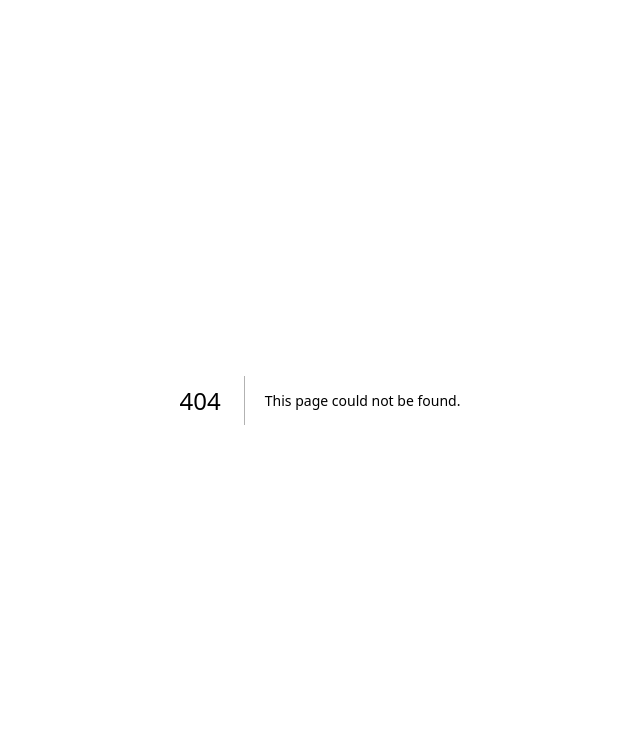
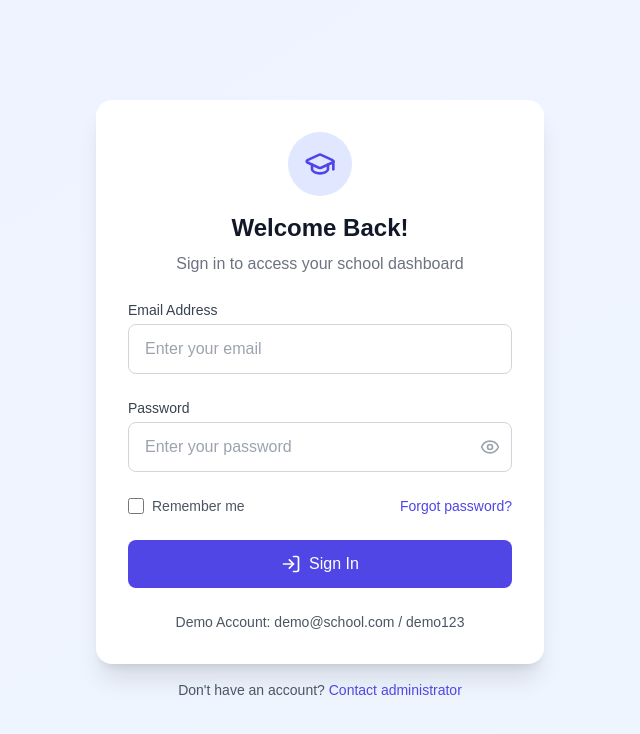
Before and after one commit to lcspaiva87/brightwoodacademy, a Next.js app: page /auth/sign-in in a window 1280 px wide. Before the commit this address had no page. Shown: the top 734 px of the page, without its empty margins (320-960 px from the left). Built offline with nearby package versions, Linux system fonts and the light colour scheme.

Commit message:
fix:login page with authentication form and password display functionality

```diff
--- /dev/null
+++ b/src/app/auth/sign-in/page.tsx
@@ -0,0 +1,145 @@
+'use client';
+import React, { useState } from 'react';
+import { Eye, EyeOff, LogIn, GraduationCap } from 'lucide-react';
+import { Input } from '@/components/Inputs';
+
+interface LoginForm {
+  email: string;
+  password: string;
+}
+
+export default function SignInPage() {
+  const [form, setForm] = useState<LoginForm>({ email: '', password: '' });
+  const [showPassword, setShowPassword] = useState(false);
+  const [error, setError] = useState('');
+  const [isLoading, setIsLoading] = useState(false);
+
+  const handleSubmit = async (e: React.FormEvent) => {
+    e.preventDefault();
+    setError('');
+    setIsLoading(true);
+
+    try {
+      // Simulate API call
+      await new Promise(resolve => setTimeout(resolve, 1000));
+
+      // For demo purposes, check for a demo account
+      if (form.email === 'demo@school.com' && form.password === 'demo123') {
+        // Handle successful login
+        console.log('Login successful');
+      } else {
+        setError('Invalid email or password');
+      }
+    } catch (err) {
+      setError('An error occurred. Please try again.');
+    } finally {
+      setIsLoading(false);
+    }
+  };
+
+  return (
+    <div className="min-h-screen bg-gradient-to-br from-indigo-50 to-blue-50 flex items-center justify-center p-4">
+      <div className="max-w-md w-full">
+        <div className="bg-white rounded-2xl shadow-xl overflow-hidden">
+          <div className="px-8 pt-8 pb-6 text-center">
+            <div className="inline-flex items-center justify-center w-16 h-16 rounded-full bg-indigo-100 mb-4">
+              <GraduationCap className="h-8 w-8 text-indigo-600" />
+            </div>
+            <h2 className="text-2xl font-bold text-gray-900 mb-2">Welcome Back!</h2>
+            <p className="text-gray-500">Sign in to access your school dashboard</p>
+          </div>
+
+          <div className="p-8 pt-0">
+            <form onSubmit={handleSubmit} className="space-y-6">
+              {error && (
+                <div className="p-3 text-sm text-red-600 bg-red-50 rounded-lg">
+                  {error}
+                </div>
+              )}
+
+              <div>
+                <label htmlFor="email" className="block text-sm font-medium text-gray-700 mb-1">
+                  Email Address
+                </label>
+                <Input
+                  id="email"
+                  type="email"
+                  value={form.email}
+                  onChange={(e) => setForm({ ...form, email: e.target.value })}
+                  className="w-full px-4 py-3 rounded-lg border border-gray-300 focus:ring-2 focus:ring-indigo-500 focus:border-transparent transition-colors"
+                  placeholder="Enter your email"
+                  required
+                />
+              </div>
+
+              <div>
+                <label htmlFor="password" className="block text-sm font-medium text-gray-700 mb-1">
+                  Password
+                </label>
+                <div className="relative">
+                  <Input
+                    id="password"
+                    type={showPassword ? 'text' : 'password'}
+                    value={form.password}
+                    onChange={(e) => setForm({ ...form, password: e.target.value })}
+                    className="w-full px-4 py-3 rounded-lg border border-gray-300 focus:ring-2 focus:ring-indigo-500 focus:border-transparent transition-colors"
+                    placeholder="Enter your password"
+                    required
+                  />
+                  <button
+                    type="button"
+                    onClick={() => setShowPassword(!showPassword)}
+                    className="absolute right-3 top-1/2 transform -translate-y-1/2 text-gray-400 hover:text-gray-600"
+                  >
+                    {showPassword ? (
+                      <EyeOff className="h-5 w-5" />
+                    ) : (
+                      <Eye className="h-5 w-5" />
+                    )}
+                  </button>
+                </div>
+              </div>
+
+              <div className="flex items-center justify-between">
+                <label className="flex items-center">
+                  <Input
+                    type="checkbox"
+                    className="h-4 w-4 text-indigo-600 focus:ring-indigo-500 border-gray-300 rounded"
+                  />
+                  <span className="ml-2 text-sm text-gray-600">Remember me</span>
+                </label>
+                <a href="#" className="text-sm text-indigo-600 hover:text-indigo-700">
+                  Forgot password?
+                </a>
+              </div>
+
+              <button
+                type="submit"
+                disabled={isLoading}
+                className={`w-full px-4 py-3 text-white bg-indigo-600 rounded-lg hover:bg-indigo-700 focus:outline-none focus:ring-2 focus:ring-indigo-500 focus:ring-offset-2 transition-colors flex items-center justify-center gap-2 ${isLoading ? 'opacity-75 cursor-not-allowed' : ''
+                  }`}
+              >
+                <LogIn className="h-5 w-5" />
+                {isLoading ? 'Signing in...' : 'Sign In'}
+              </button>
+            </form>
+
+            <div className="mt-6 text-center">
+              <p className="text-sm text-gray-600">
+                Demo Account:{' '}
+                <span className="font-medium">demo@school.com / demo123</span>
+              </p>
+            </div>
+          </div>
+        </div>
+
+        <p className="mt-4 text-center text-sm text-gray-600">
+          Don't have an account?{' '}
+          <a href="#" className="text-indigo-600 hover:text-indigo-700 font-medium">
+            Contact administrator
+          </a>
+        </p>
+      </div>
+    </div>
+  );
+};
--- a/src/app/home/_components/NewsOverview.tsx
+++ b/src/app/home/_components/NewsOverview.tsx
@@ -91,7 +91,7 @@ const NewsOverview: React.FC = () => {
   };
 
   const handleDelete = (id: string) => {
-    // Implement delete functionality
+
     console.log('Delete news with id:', id);
   };
 
```
